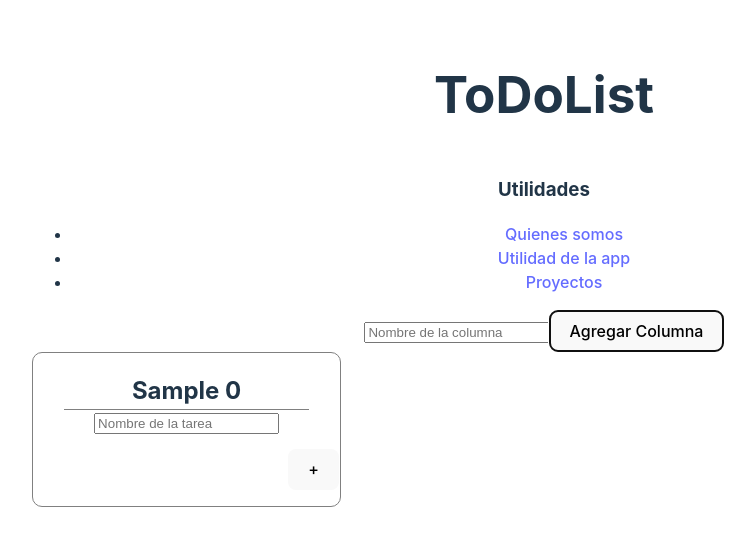
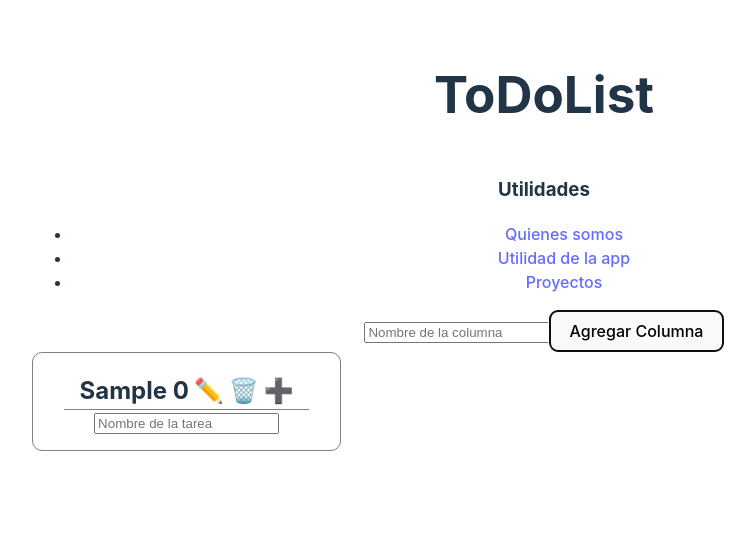
Before and after one commit to FundacioEsplaiJava2024/ToDoListGrupo4, a React (Vite) app: page / in a window 1280 px wide. Both pictures are taken after typing "Sample" into the empty fields and a click on the button "Agregar Columna". Shown: the top 546 px of the page, without its empty margins (96-851 px from the left). Built offline with nearby package versions, Linux system fonts and the light colour scheme.

Commit message:
Se añaden funcionalidades de editar columna y borrar columna.

```diff
--- a/src/App.tsx
+++ b/src/App.tsx
@@ -8,7 +8,6 @@ import AddColumn from './Elementos/AddColumn';
 
 const App: React.FC = () => {
   const {
-    count,
     columns,
     taskName,
     handleInputChange,
@@ -16,6 +15,8 @@ const App: React.FC = () => {
     deleteTask,
     editTask,
     addColumn,
+    deleteColumn,
+    editColumnName,
   } = useTaskManager();
 
   return (
@@ -32,6 +33,8 @@ const App: React.FC = () => {
             addTask={addTask}
             deleteTask={deleteTask}
             editTask={editTask}
+            deleteColumn={deleteColumn}
+            editColumnName={editColumnName}
           />
         ))}
       </div>
--- a/src/Elementos/tablero.tsx
+++ b/src/Elementos/tablero.tsx
@@ -17,11 +17,23 @@ interface TableroProps {
   addTask: (columnId: number) => void;
   deleteTask: (columnId: number, taskId: number) => void;
   editTask: (columnId: number, taskId: number, newName: string) => void;
+  deleteColumn: (columnId: number) => void;
+  editColumnName: (columnId: number, newName: string) => void;
 }
 
-const Tablero: React.FC<TableroProps> = ({ column, handleInputChange, addTask, deleteTask, editTask }) => {
+const Tablero: React.FC<TableroProps> = ({
+  column,
+  handleInputChange,
+  addTask,
+  deleteTask,
+  editTask,
+  deleteColumn,
+  editColumnName,
+}) => {
   const [editTaskId, setEditTaskId] = useState<number | null>(null);
   const [editTaskName, setEditTaskName] = useState<string>('');
+  const [editColumnNameState, setEditColumnNameState] = useState<boolean>(false);
+  const [newColumnName, setNewColumnName] = useState<string>(column.name);
 
   const handleEditInputChange = (event: React.ChangeEvent<HTMLInputElement>) => {
     setEditTaskName(event.target.value);
@@ -40,11 +52,40 @@ const Tablero: React.FC<TableroProps> = ({ column, handleInputChange, addTask, d
     setEditTaskName('');
   };
 
+  const handleColumnNameChange = (event: React.ChangeEvent<HTMLInputElement>) => {
+    setNewColumnName(event.target.value);
+  };
+
+  const handleSaveColumnName = () => {
+    if (newColumnName.trim() !== '') {
+      editColumnName(column.id, newColumnName);
+      setEditColumnNameState(false);
+    }
+  };
+
   return (
     <div className="parametros">
-      <h2 className='sub'>{column.name} <span>{column.tasks.length}</span></h2>
+      <h2 className='sub'>
+        {editColumnNameState ? (
+          <>
+            <input
+              type="text"
+              value={newColumnName}
+              onChange={handleColumnNameChange}
+            />
+            <span onClick={handleSaveColumnName} style={{ cursor: 'pointer', marginLeft: '5px' }}>💾</span>
+            <span onClick={() => setEditColumnNameState(false)} style={{ cursor: 'pointer', marginLeft: '5px' }}>❌</span>
+          </>
+        ) : (
+          <>
+            {column.name} <span>{column.tasks.length}</span>
+            <span onClick={() => setEditColumnNameState(true)} style={{ cursor: 'pointer', marginLeft: '5px' }}>✏️</span>
+            <span onClick={() => deleteColumn(column.id)} style={{ cursor: 'pointer', marginLeft: '5px' }}>🗑️</span>
+            <span onClick={() => addTask(column.id)} style={{ cursor: 'pointer', marginLeft: '5px' }}>➕</span>
+          </>
+        )}
+      </h2>
       <input type="text" onChange={handleInputChange} placeholder="Nombre de la tarea" />
-      <button onClick={() => addTask(column.id)} id='aggTarea'>+</button>
       <div className="listas">
         <ul>
           {column.tasks.map(task => (
--- a/src/hook/useTaskManager.tsx
+++ b/src/hook/useTaskManager.tsx
@@ -12,49 +12,47 @@ interface Column {
 }
 
 export const useTaskManager = () => {
-  const [count, setCount] = useState<number>(0);
-  const [tasks, setTasks] = useState<Task[]>([]);
+  const [columns, setColumns] = useState<Column[]>([]);
   const [taskName, setTaskName] = useState<string>('');
-  const [columns, setColumns] = useState<Column[]>([]);
 
   const handleInputChange = (event: React.ChangeEvent<HTMLInputElement>) => {
     setTaskName(event.target.value);
   };
 
   const addTask = (columnId: number) => {
-    if (taskName.trim() !== '') {
-      const newTask = { id: tasks.length + 1, name: taskName };
-      const updatedColumns = columns.map(column =>
-        column.id === columnId ? { ...column, tasks: [...column.tasks, newTask] } : column
-      );
-      setColumns(updatedColumns);
-      setTaskName('');
-      setCount(count + 1);
-    }
+    const newColumns = columns.map(column => {
+      if (column.id === columnId) {
+        const newTask = { id: column.tasks.length + 1, name: taskName };
+        return { ...column, tasks: [...column.tasks, newTask] };
+      }
+      return column;
+    });
+    setColumns(newColumns);
+    setTaskName('');
   };
 
   const deleteTask = (columnId: number, taskId: number) => {
-    const updatedColumns = columns.map(column =>
-      column.id === columnId
-        ? { ...column, tasks: column.tasks.filter(task => task.id !== taskId) }
-        : column
-    );
-    setColumns(updatedColumns);
-    setCount(count - 1);
+    const newColumns = columns.map(column => {
+      if (column.id === columnId) {
+        const updatedTasks = column.tasks.filter(task => task.id !== taskId);
+        return { ...column, tasks: updatedTasks };
+      }
+      return column;
+    });
+    setColumns(newColumns);
   };
 
   const editTask = (columnId: number, taskId: number, newName: string) => {
-    const updatedColumns = columns.map(column =>
-      column.id === columnId
-        ? {
-            ...column,
-            tasks: column.tasks.map(task =>
-              task.id === taskId ? { ...task, name: newName } : task
-            )
-          }
-        : column
-    );
-    setColumns(updatedColumns);
+    const newColumns = columns.map(column => {
+      if (column.id === columnId) {
+        const updatedTasks = column.tasks.map(task =>
+          task.id === taskId ? { ...task, name: newName } : task
+        );
+        return { ...column, tasks: updatedTasks };
+      }
+      return column;
+    });
+    setColumns(newColumns);
   };
 
   const addColumn = (name: string) => {
@@ -62,8 +60,19 @@ export const useTaskManager = () => {
     setColumns([...columns, newColumn]);
   };
 
+  const deleteColumn = (columnId: number) => {
+    const updatedColumns = columns.filter(column => column.id !== columnId);
+    setColumns(updatedColumns);
+  };
+
+  const editColumnName = (columnId: number, newName: string) => {
+    const updatedColumns = columns.map(column =>
+      column.id === columnId ? { ...column, name: newName } : column
+    );
+    setColumns(updatedColumns);
+  };
+
   return {
-    count,
     columns,
     taskName,
     handleInputChange,
@@ -71,5 +80,7 @@ export const useTaskManager = () => {
     deleteTask,
     editTask,
     addColumn,
+    deleteColumn,
+    editColumnName,
   };
 };
```
